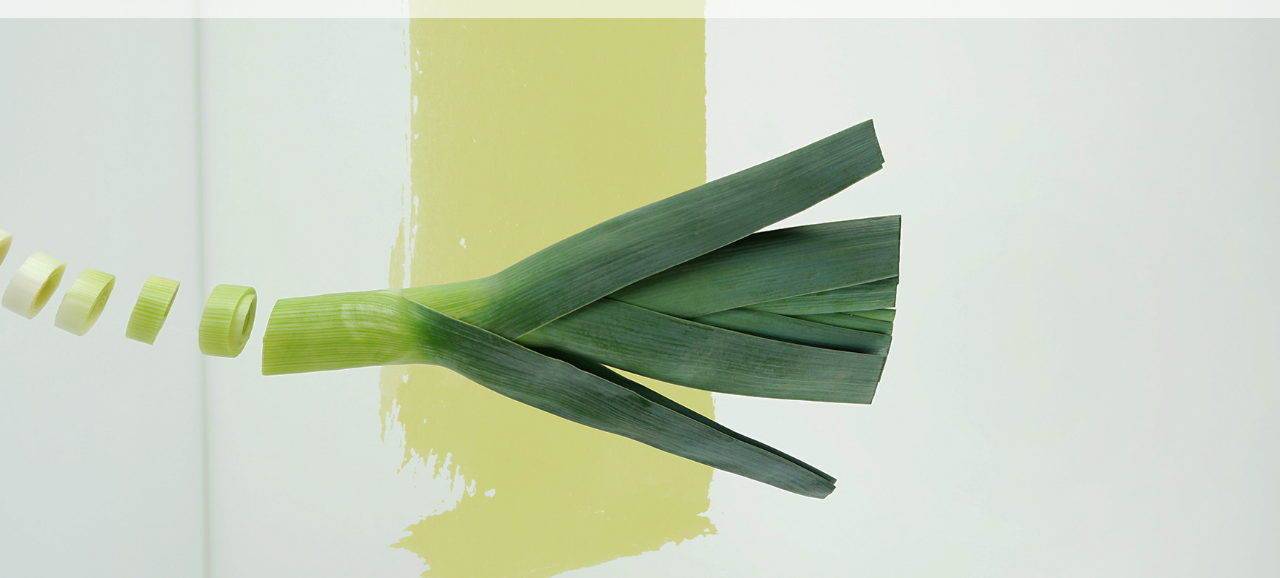
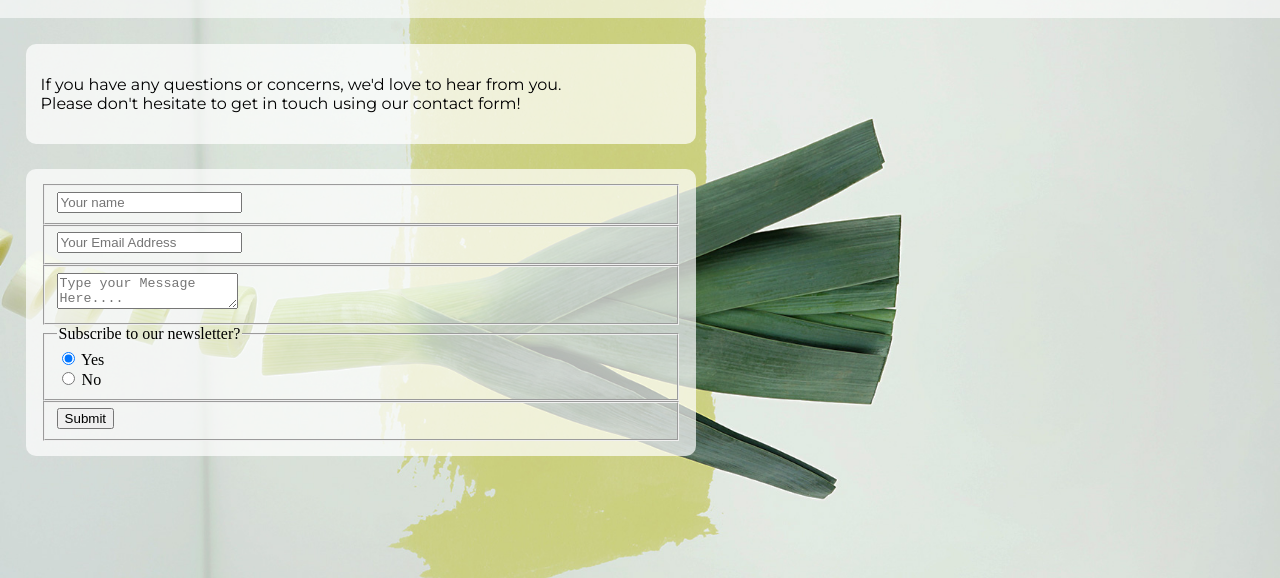
Before and after one commit to msegaric/andrew-mark-group-project, a plain HTML site: page contact.html in a window 1280 px wide. Shown: the part 222-800 px from the top of the page. Drawn offline with Linux system fonts and the light colour scheme; a web font is replaced by a local one.

Commit message:
added preliminary form stuff

```diff
--- a/contact.html
+++ b/contact.html
@@ -21,6 +21,44 @@
                 </ul>
             </nav>
     </header>
+    <main class="contact-main">
+        <div>
+            <article>
+                <p>
+                If you have any questions or concerns, we'd love to hear from you.
+                <br> Please don't hesitate to get in touch using our contact form!
+                </p>
+            </article>
+        </div>
+            <form class="contact-form">
+
+                              <fieldset>
+                                <input placeholder="Your name" type="text" >
+                              </fieldset>
+                              <fieldset>
+                                <input placeholder="Your Email Address" type="email" >
+                              </fieldset>
+
+
+                              <fieldset>
+                                <textarea placeholder="Type your Message Here...." ></textarea>
+                              </fieldset>
+                              <fieldset>
+                                    <legend>Subscribe to our newsletter?</legend>
+                                    <input type="radio" name="choice" value="yes" id="yes" checked="checked">
+                                    <label for="yes">Yes</label>
+                                    <br>
+                                    <input type="radio" name="choice" value="no" id="no">
+                                    <label for="no">No</label>
+                                    <br>
+                                </fieldset>
+                              <fieldset>
+                                <button name="submit" type="submit" id="contact-submit" data-submit="...Sending">Submit</button>
+                              </fieldset>
+
+
+            </form>
+    </main>
 
 </body>
 </html>
--- a/scss/_about.scss
+++ b/scss/_about.scss
@@ -15,7 +15,6 @@
     position: relative;
     height: calc(100vh - 300px);
     width: 100%;
-}
     article{
         position: absolute;
         top: 50%;
@@ -26,6 +25,8 @@ article{
         border-radius: 10px;
         max-width: 50vw;
     }
+}
+
 
 
 @media(min-width:1000px){
--- a/scss/_contact.scss
+++ b/scss/_contact.scss
@@ -12,8 +12,28 @@
     }
 }
 
+.contact-main{
+    height: calc(100vh - 300px);
+    width: 100%;
+    article{
+        background-color: rgba($color: rgb(255, 255, 255), $alpha: 0.7);
+        padding: 15px;
+        border-radius: 10px;
+        max-width: 50vw;
+        margin: 2vw;
+    }
+    .contact-form{
+        background-color: rgba($color: rgb(255, 255, 255), $alpha: 0.7);
+        padding: 15px;
+        border-radius: 10px;
+        max-width: 50vw;
+        margin: 2vw;
+    }
+}
 
-
+.contact-form{
+    max-width: 50vw;
+}
 @media(min-width:1000px){
     .contact-body{
         background-image: url('../images/contact-background-full.jpg');
@@ -21,6 +41,12 @@
         background-position: center;
         background-size: cover;
         background-repeat: no-repeat;
+        .content-main{
+            display: flex;
+        }
+
+
     }
 
+
 }
```
Also changed, not shown: ._index.html (added), styles/styles.css, 1 other file. Lines whose indentation alone changed are shown as unchanged.
